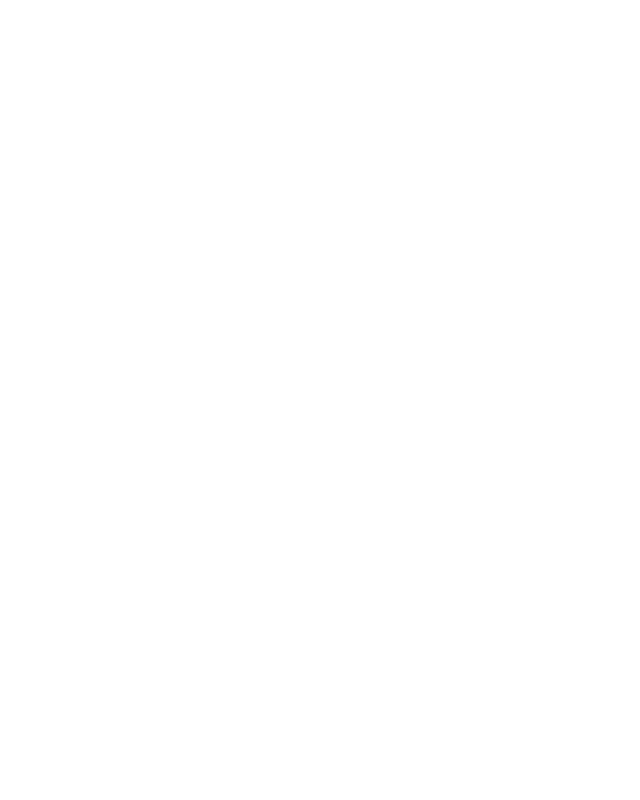
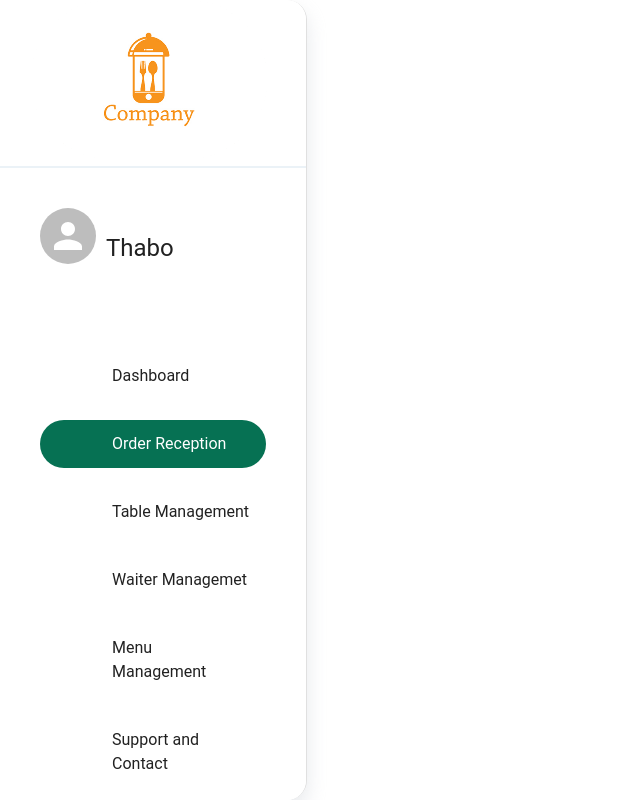
Before and after one commit to Elixir-Techne/hg-restaurant-admin, a Next.js app: page / in a window 1280 px wide. Shown: the whole page, without its empty margins (0-640 px from the left). Built offline with nearby package versions, Linux system fonts and the light colour scheme.

Commit message:
Side bar layout.

```diff
--- a/package.json
+++ b/package.json
@@ -3,12 +3,14 @@
   "version": "0.1.0",
   "private": true,
   "scripts": {
-    "dev": "next dev",
+    "dev": "NODE_OPTIONS=\"--max_old_space_size=2024\" next dev",
     "build": "next build",
     "start": "next start",
     "lint": "next lint"
   },
   "dependencies": {
+    "@emotion/react": "^11.11.0",
+    "@emotion/styled": "^11.11.0",
     "@mui/material": "^5.13.3",
     "@mui/styled-engine-sc": "^5.12.0",
     "eslint": "^8.41.0",
--- a/src/app/layout.js
+++ b/src/app/layout.js
@@ -1,3 +1,5 @@
+'use client'
+
 import { CssBaseline } from '@mui/material'
 import { ThemeProvider } from '@mui/material/styles'
 
--- a/src/app/page.js
+++ b/src/app/page.js
@@ -1,3 +1,7 @@
+'use client'
+
+import Sidebar from '@/components/Sidebar'
+
 export default function Home() {
-  return null
+  return <Sidebar />
 }
--- /dev/null
+++ b/src/components/Sidebar.js
@@ -0,0 +1,93 @@
+import { Avatar, Button, Divider, Typography, styled } from '@mui/material'
+import Box from '@mui/material/Box'
+import Drawer from '@mui/material/Drawer'
+import List from '@mui/material/List'
+import ListItem from '@mui/material/ListItem'
+import ListItemButton from '@mui/material/ListItemButton'
+import ListItemIcon from '@mui/material/ListItemIcon'
+import ListItemText from '@mui/material/ListItemText'
+import Image from 'next/image'
+
+import companyPng from '../assets/icons/company.png'
+import { useState } from 'react'
+
+const StyledDrawer = styled(Drawer)({
+  position: 'absolute',
+  height: '100%',
+  filter: 'drop-shadow(0px 10px 10px rgba(196,200,208,0.4 ))',
+  '& .MuiDrawer-paper': {
+    boxSizing: 'border-box',
+    width: '24vw',
+    borderTopRightRadius: '20px',
+    borderBottomRightRadius: '20px',
+  },
+})
+
+const StyledButton = styled(Button)({
+  margin: 'auto 40px 20px 40px ',
+  borderTop: '1px solid',
+  color: 'black',
+  borderRadius: '0px',
+  justifyContent: 'flex-start',
+})
+const data = [
+  { name: 'Dashboard' },
+  { name: 'Order Reception' },
+  { name: 'Table Management' },
+  { name: 'Waiter Managemet' },
+  { name: 'Menu Management' },
+  { name: 'Support and Contact' },
+]
+function Sidebar() {
+  const [selectedIndex, setSelectedIndex] = useState(1)
+
+  const handleListItemClick = (event, index) => {
+    setSelectedIndex(index)
+  }
+
+  return (
+    <StyledDrawer variant="permanent" open>
+      <Box display="flex" justifyContent="center">
+        <Image src={companyPng} alt="" />
+      </Box>
+      <Box display="flex" alignItems="end" mx="40px" my="40px">
+        <Avatar
+          alt="Remy Sharp"
+          src=""
+          sx={{ width: 56, height: 56, marginRight: '10px' }}
+        />
+        <Typography variant="h5">Thabo</Typography>
+      </Box>
+      <List sx={{ margin: '40px' }}>
+        {data.map((text, index) => (
+          <ListItem
+            key={text.name}
+            disablePadding
+            sx={{
+              backgroundColor: (theme) =>
+                selectedIndex === index ? theme.palette.primary.main : '',
+              color: selectedIndex === index ? 'white' : '',
+              borderRadius: '40px',
+              marginBottom: '20px',
+            }}
+          >
+            <ListItemButton
+              selected={selectedIndex === index}
+              onClick={(event) => handleListItemClick(event, index)}
+              sx={{
+                borderRadius: '40px',
+              }}
+            >
+              <ListItemIcon></ListItemIcon>
+              <ListItemText primary={text.name} />
+            </ListItemButton>
+          </ListItem>
+        ))}
+      </List>
+
+      <StyledButton>Logout</StyledButton>
+    </StyledDrawer>
+  )
+}
+
+export default Sidebar
--- a/src/theme.js
+++ b/src/theme.js
@@ -1,4 +1,5 @@
-import { createTheme } from '@mui/material/styles'
+import { createTheme } from '@mui/material/styles';
+
 
 export const theme = createTheme({
   palette: {
@@ -10,7 +11,7 @@
     },
   },
   typography: {
-    fontFamily: 'Segoe UI',
+    fontFamily: 'Roboto',
     fontSize: 14,
     htmlFontSize: 16,
   },
```
Also changed, not shown: src/assets/icons/company.png (added), 1 other file (tests, documents, lock files or other folders).
